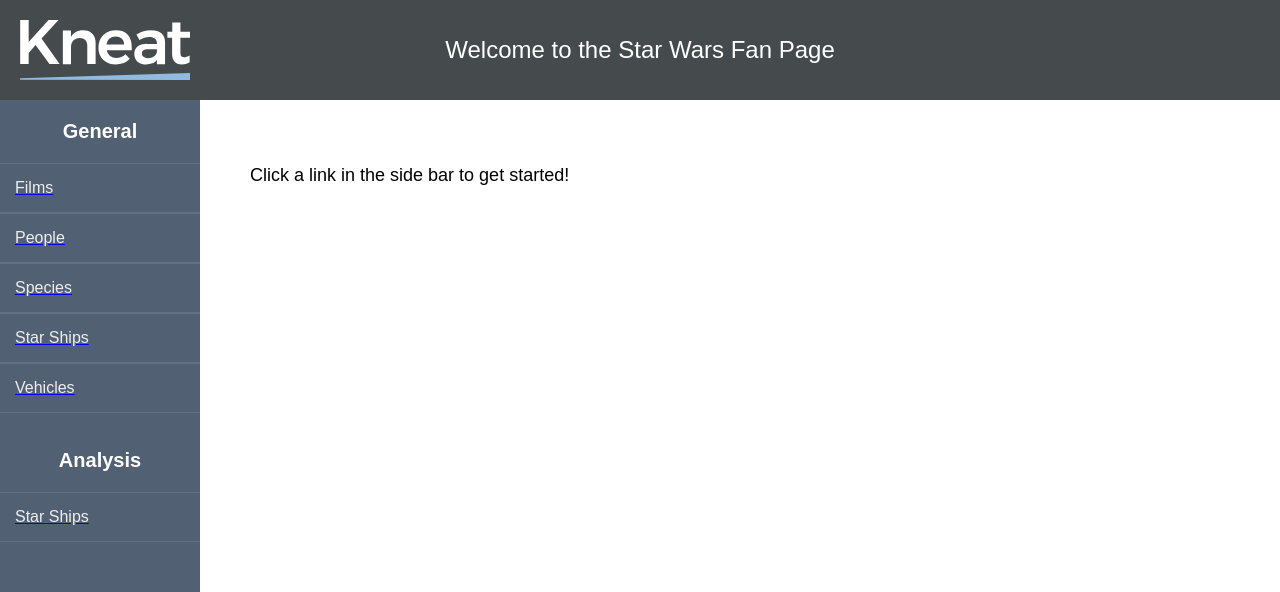
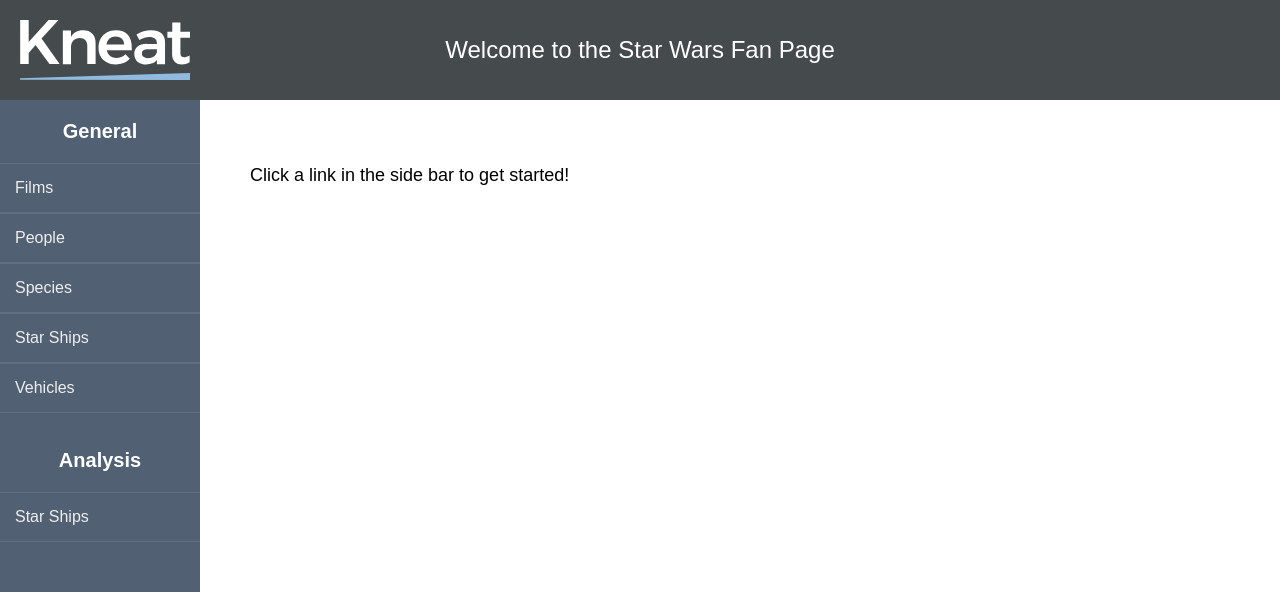
Before and after one commit to quigleyniall/kneat, a React (Create React App) app in the folder client/: page / in a window 1280 px wide. Shown: the top 592 px of the page. Built offline with nearby package versions, Linux system fonts and the light colour scheme.

Commit message:
Style link

```diff
--- a/client/src/components/Page/SideBar/SideBar.scss
+++ b/client/src/components/Page/SideBar/SideBar.scss
@@ -29,6 +29,10 @@
     padding: 0;
     margin-top: 0;
 
+    .routerLink {
+      text-decoration: none;
+    }
+
     .link {
       text-decoration: none;
       border-bottom: 1px solid #606f82;
```
